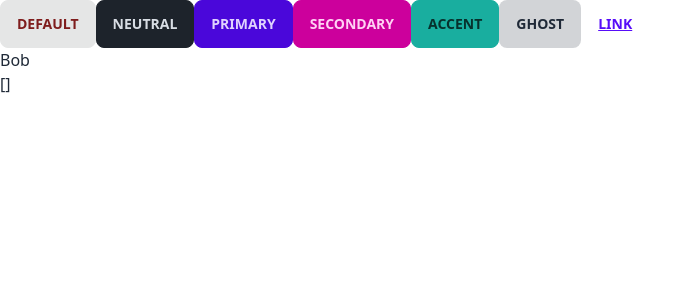
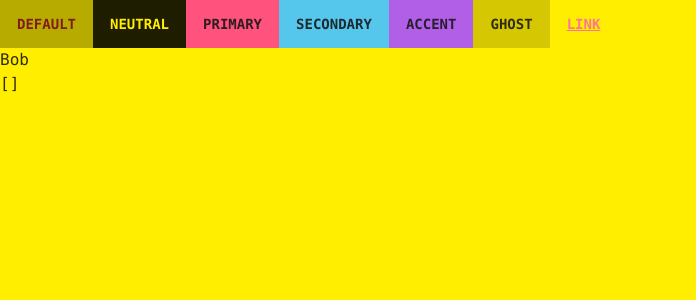
Before and after one commit to johak-at/planspiel, a Nuxt app: page / in a window 1280 px wide. Shown: the top 300 px of the page, without its empty margins (0-696 px from the left). Built offline with nearby package versions, Linux system fonts and the light colour scheme; no server answers; the database is empty.

Commit message:
added daisy themes and set default to cyberpunk :)

```diff
--- /dev/null
+++ b/app.vue
@@ -0,0 +1,14 @@
+<script setup>
+import { useStore } from "~/store/store";
+import { storeToRefs } from "pinia";
+
+const store = useStore();
+const theme = storeToRefs(store).daisyTheme;
+</script>
+
+<template>
+  <div :data-theme="theme" class="min-h-screen">
+    <!-- Markup shared across all pages, ex: NavBar -->
+    <NuxtPage />
+  </div>
+</template>
--- a/store/store.js
+++ b/store/store.js
@@ -9,7 +9,7 @@ export const useStore = defineStore(
         const supabase = useSupabaseClient();
         const name = ref('Bob')
         const bilanzen = ref(null)
-        const daisyTheme = ref('dark')
+        const daisyTheme = ref('cyberpunk')
         async function loadBilanzen() {
             const res = await supabase.from("bilanzen").select("*");
             bilanzen.value = res.data;
--- a/tailwind.config.js
+++ b/tailwind.config.js
@@ -1,4 +1,37 @@
 module.exports = {
     //...
     plugins: [require("daisyui")],
+    daisyui: {
+        themes: [
+            "light",
+            "dark",
+            "cupcake",
+            "bumblebee",
+            "emerald",
+            "corporate",
+            "synthwave",
+            "retro",
+            "cyberpunk",
+            "valentine",
+            "halloween",
+            "garden",
+            "forest",
+            "aqua",
+            "lofi",
+            "pastel",
+            "fantasy",
+            "wireframe",
+            "black",
+            "luxury",
+            "dracula",
+            "cmyk",
+            "autumn",
+            "business",
+            "acid",
+            "lemonade",
+            "night",
+            "coffee",
+            "winter",
+        ],
+    },
 }
```
